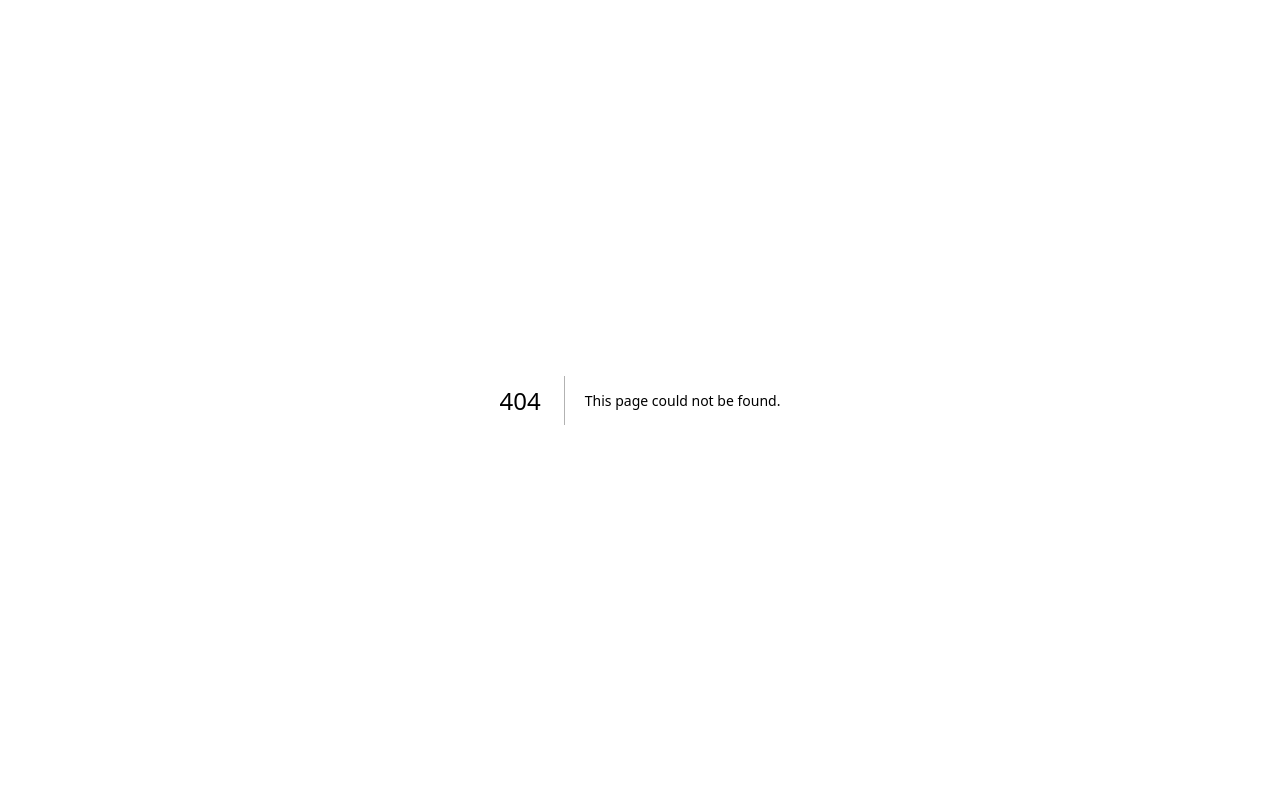
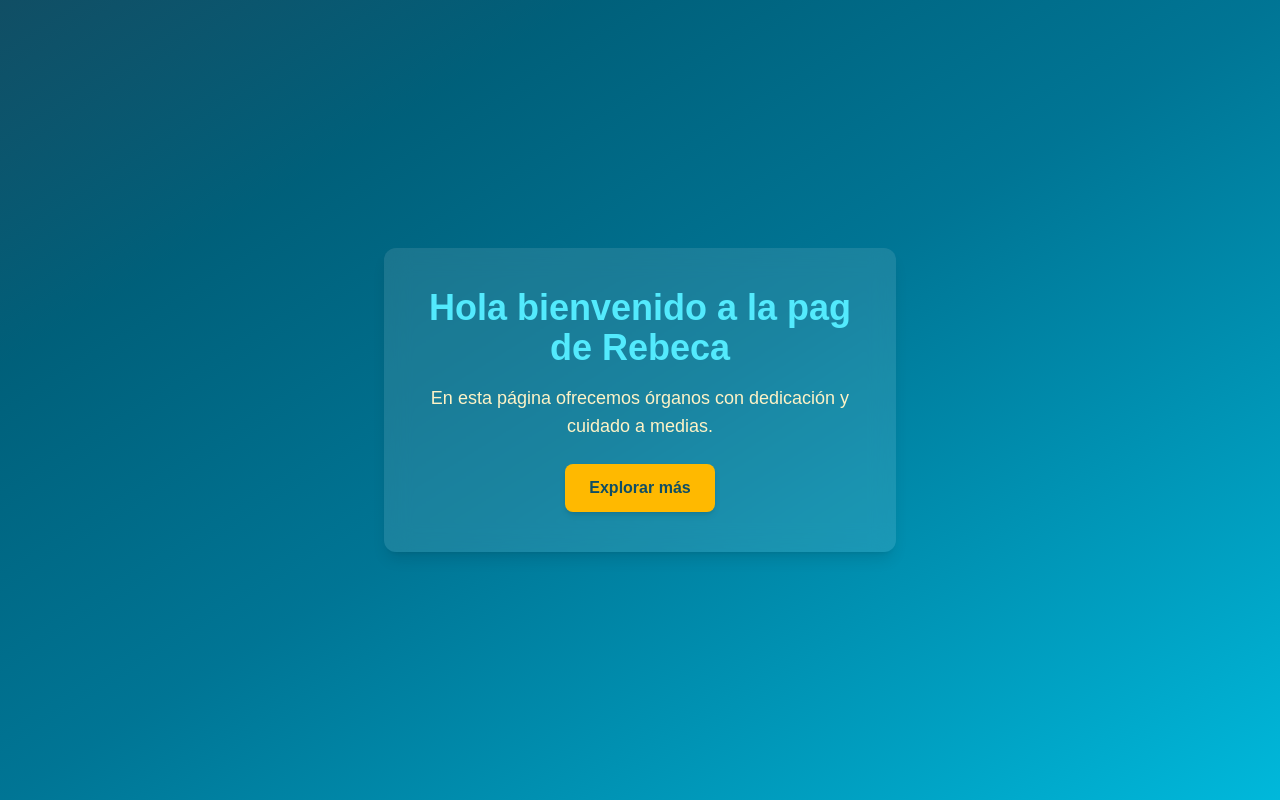
Before and after one commit to RonaldChipanaW/proy-app-web, a Next.js app: page /devs/rebeca in a window 1280 px wide. Before the commit this address had no page. Built offline with nearby package versions, Linux system fonts and the light colour scheme.

Commit message:
comit rapido averdijoelciego

```diff
--- /dev/null
+++ b/app/devs/rebeca/page.tsx
@@ -0,0 +1,17 @@
+export default function RebecaPage() {
+  return (
+    <div className="min-h-screen bg-gradient-to-br from-cyan-900 via-cyan-700 to-cyan-500 flex flex-col items-center justify-center p-8">
+      <div className="bg-white/10 backdrop-blur-md rounded-xl shadow-lg p-10 max-w-lg text-center">
+        <h1 className="text-4xl font-bold text-cyan-300 mb-4">
+          Hola bienvenido a la pag de Rebeca
+        </h1>
+        <p className="text-lg text-amber-100 mb-6">
+          En esta página ofrecemos órganos con dedicación y cuidado a medias.
+        </p>
+        <button className="px-6 py-3 bg-amber-400 text-cyan-900 font-semibold rounded-lg shadow-md hover:bg-amber-300 transition">
+          Explorar más
+        </button>
+      </div>
+    </div>
+  );
+}
```
